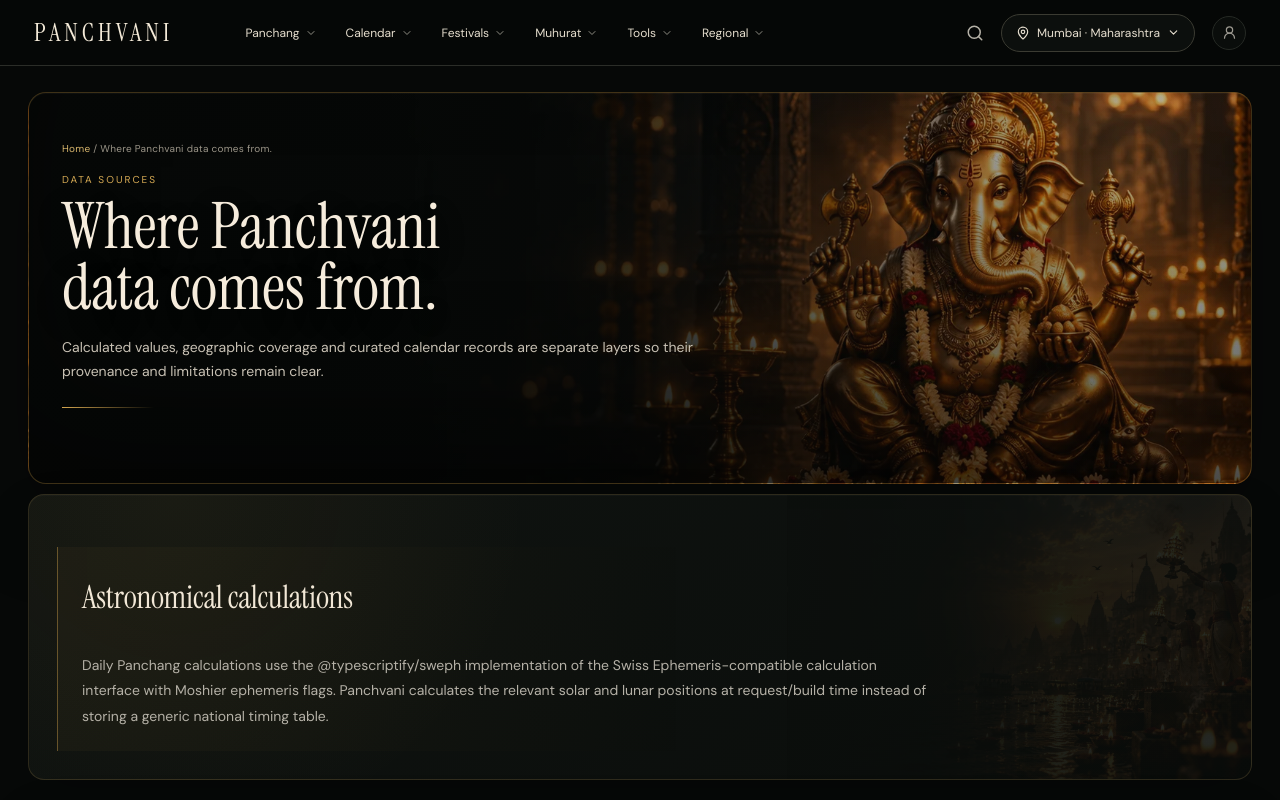
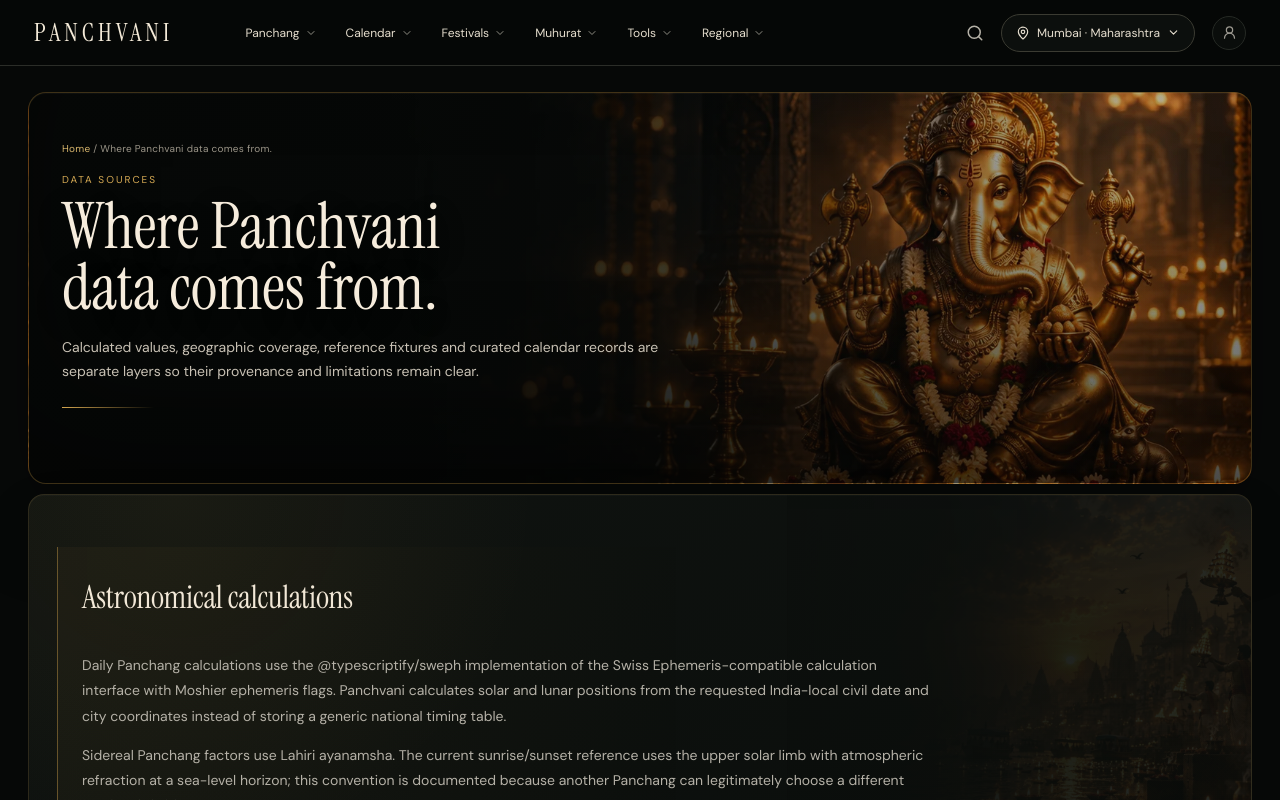
Before and after one commit to SviatF/chanag.xx, a Next.js app: page /data-sources in a window 1280 px wide. Shown: the top 800 px of the page. Built offline with nearby package versions, Linux system fonts and the light colour scheme.

Commit message:
docs: clarify calculation and curated data provenance

```diff
--- a/app/data-sources/page.tsx
+++ b/app/data-sources/page.tsx
@@ -9,11 +9,12 @@ export default function Page(){
   return <TrustPage
     kicker="DATA SOURCES"
     title="Where Panchvani data comes from."
-    subtitle="Calculated values, geographic coverage and curated calendar records are separate layers so their provenance and limitations remain clear."
+    subtitle="Calculated values, geographic coverage, reference fixtures and curated calendar records are separate layers so their provenance and limitations remain clear."
     sections={[
-      {title:"Astronomical calculations",paragraphs:["Daily Panchang calculations use the @typescriptify/sweph implementation of the Swiss Ephemeris-compatible calculation interface with Moshier ephemeris flags. Panchvani calculates the relevant solar and lunar positions at request/build time instead of storing a generic national timing table."]},
+      {title:"Astronomical calculations",paragraphs:["Daily Panchang calculations use the @typescriptify/sweph implementation of the Swiss Ephemeris-compatible calculation interface with Moshier ephemeris flags. Panchvani calculates solar and lunar positions from the requested India-local civil date and city coordinates instead of storing a generic national timing table.","Sidereal Panchang factors use Lahiri ayanamsha. The current sunrise/sunset reference uses the upper solar limb with atmospheric refraction at a sea-level horizon; this convention is documented because another Panchang can legitimately choose a different sunrise definition."]},
+      {title:"Reference fixtures and regression checks",paragraphs:["Maintained regression fixtures include their comparison-source URLs and expected Panchang values. The suite covers multiple Indian regions, including an eastern-city case with sunrise before 05:30 IST, plus Samvat boundary and after-midnight Moonrise cases. Reference data is used for validation; it does not replace Panchvani's own runtime calculation."]},
       {title:"City geodata",paragraphs:["The expansion city registry is based on the public Vynex/indian-cities-geodata dataset and includes city slug, name, state, coordinates, language profile and population metadata. Core cities retain curated coordinate records used by the runtime calculation layer."]},
-      {title:"Festival records",paragraphs:["Festival dates, descriptions, regional names, observance notes and broad Puja timing categories are curated records maintained inside Panchvani. City-specific festival pages then combine those records with the selected city's calculated Panchang and solar timings."]},
+      {title:"Festival records",paragraphs:["Festival dates, descriptions, related regional terminology, observance notes and broad timing categories are curated records maintained inside Panchvani. City-specific festival pages combine those records with the selected city's calculated Panchang and solar timings. A broad timing category is not presented as a substitute for a festival-specific ritual rule."]},
       {title:"Search and product telemetry",paragraphs:["Google Search Console, Google Analytics 4 and Cloudflare analytics can be connected to Panchvani's internal monitoring layer. These sources are used to understand discovery, site behavior and infrastructure health; they do not determine astronomical Panchang values."]}
     ]}
   />;
```
